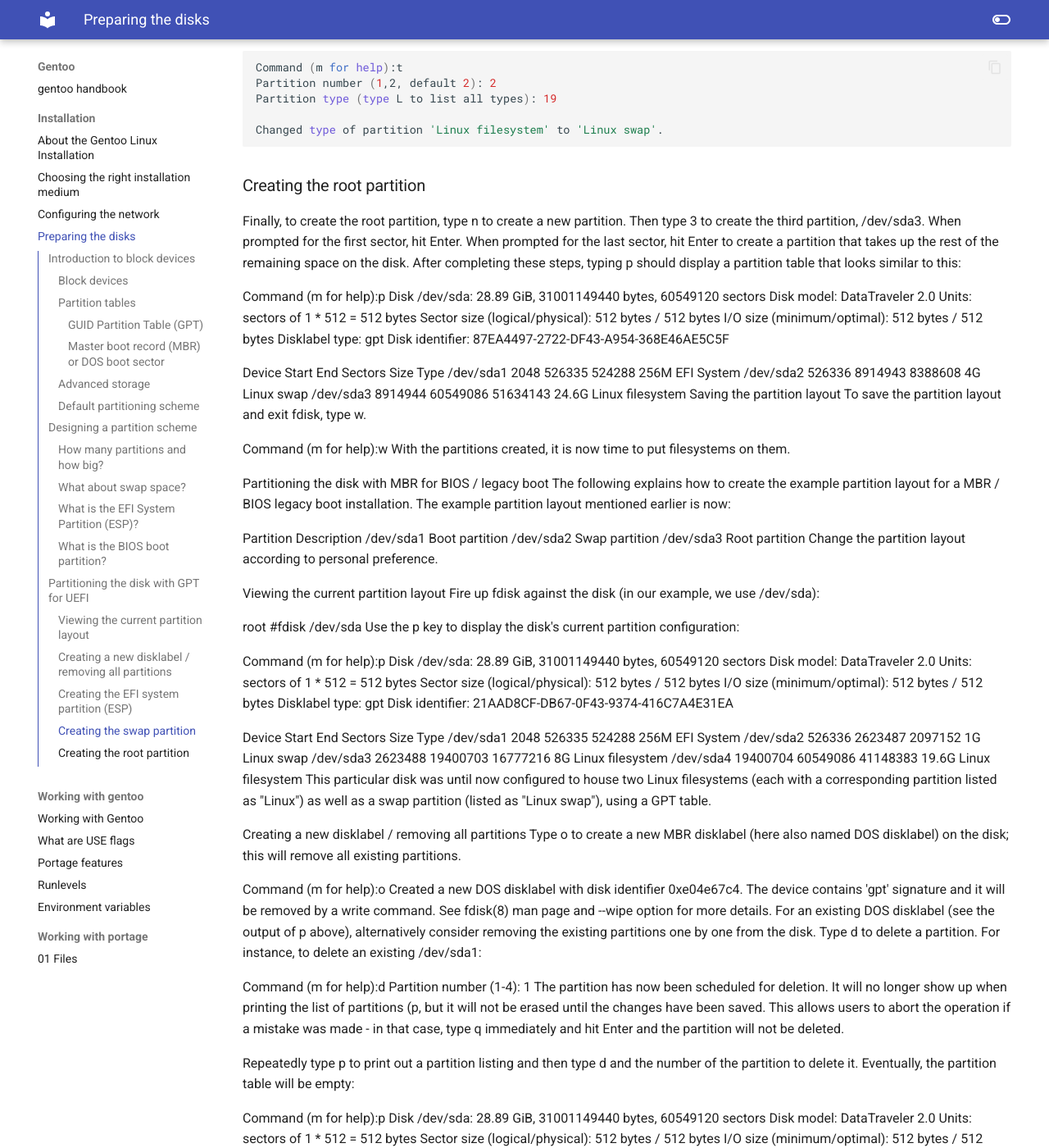
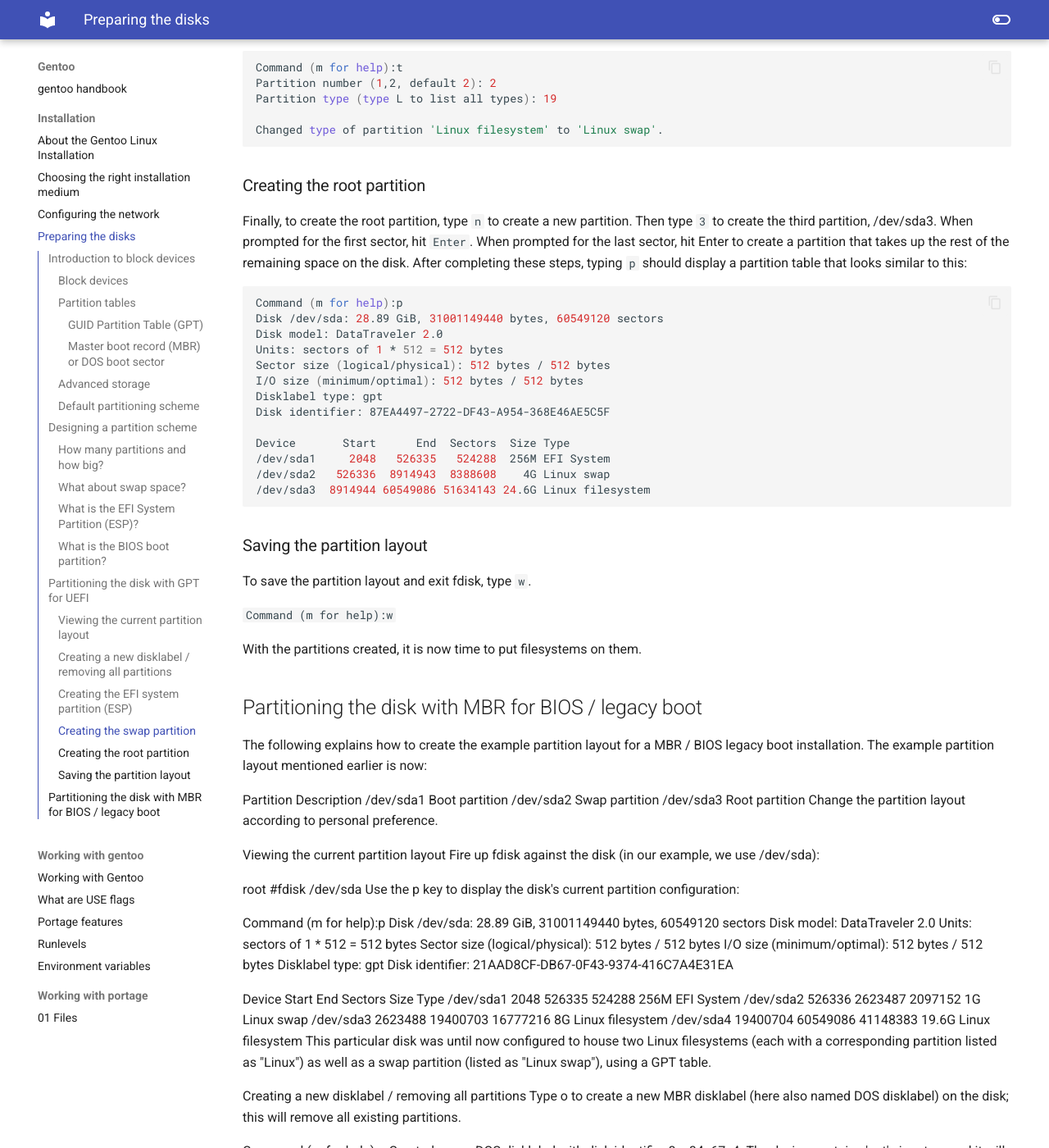
Before and after one commit to floviken/mkdocs, an MkDocs documentation site: the page built from docs/gentoo/installation/04-Preparing the disks.md, in a window 1280 px wide and 1400 px high, scrolled down 7535 px. Shown: the whole window at 82% size. Built offline with MkDocs 1.6.1 and Material for MkDocs 9.7.7, drawn with Linux system fonts in a browser that asks for light colours.

Commit message:
Update 04-Preparing the disks.md

````diff
--- a/docs/gentoo/installation/04-Preparing the disks.md
+++ b/docs/gentoo/installation/04-Preparing the disks.md
@@ -246,8 +246,9 @@
 
 ### Creating the root partition
 
-Finally, to create the root partition, type n to create a new partition. Then type 3 to create the third partition, /dev/sda3. When prompted for the first sector, hit Enter. When prompted for the last sector, hit Enter to create a partition that takes up the rest of the remaining space on the disk. After completing these steps, typing p should display a partition table that looks similar to this:
+Finally, to create the root partition, type `n` to create a new partition. Then type `3` to create the third partition, /dev/sda3. When prompted for the first sector, hit `Enter`. When prompted for the last sector, hit Enter to create a partition that takes up the rest of the remaining space on the disk. After completing these steps, typing `p` should display a partition table that looks similar to this:
 
+``` sh
 Command (m for help):p
 Disk /dev/sda: 28.89 GiB, 31001149440 bytes, 60549120 sectors
 Disk model: DataTraveler 2.0
@@ -261,13 +262,17 @@
 /dev/sda1     2048   526335   524288  256M EFI System
 /dev/sda2   526336  8914943  8388608    4G Linux swap
 /dev/sda3  8914944 60549086 51634143 24.6G Linux filesystem
-Saving the partition layout
-To save the partition layout and exit fdisk, type w.
+```
+### Saving the partition layout
 
-Command (m for help):w
+To save the partition layout and exit fdisk, type `w`.
+
+`Command (m for help):w`
+
 With the partitions created, it is now time to put filesystems on them.
 
-Partitioning the disk with MBR for BIOS / legacy boot
+## Partitioning the disk with MBR for BIOS / legacy boot
+
 The following explains how to create the example partition layout for a MBR / BIOS legacy boot installation. The example partition layout mentioned earlier is now:
 
 Partition	Description
````
